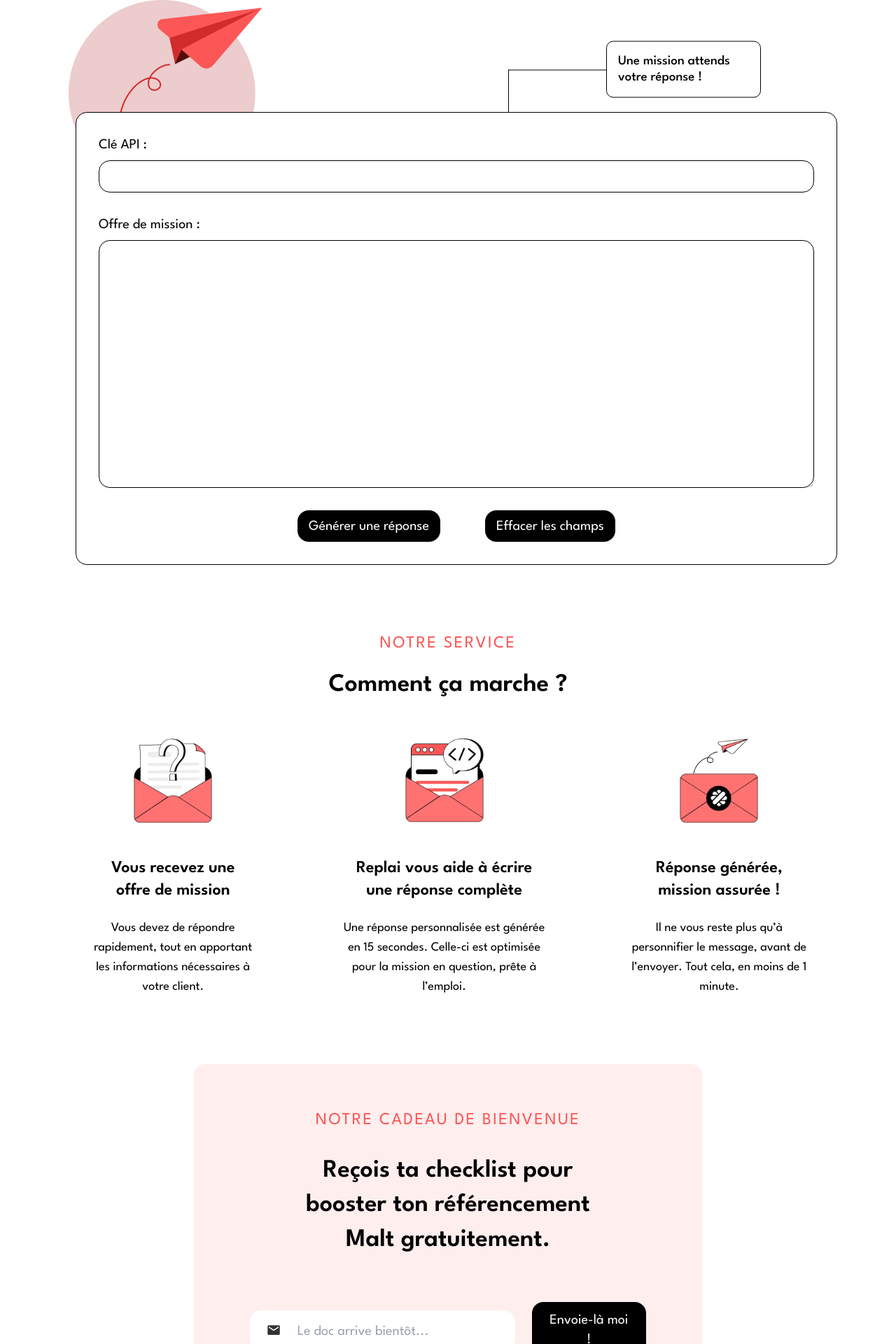
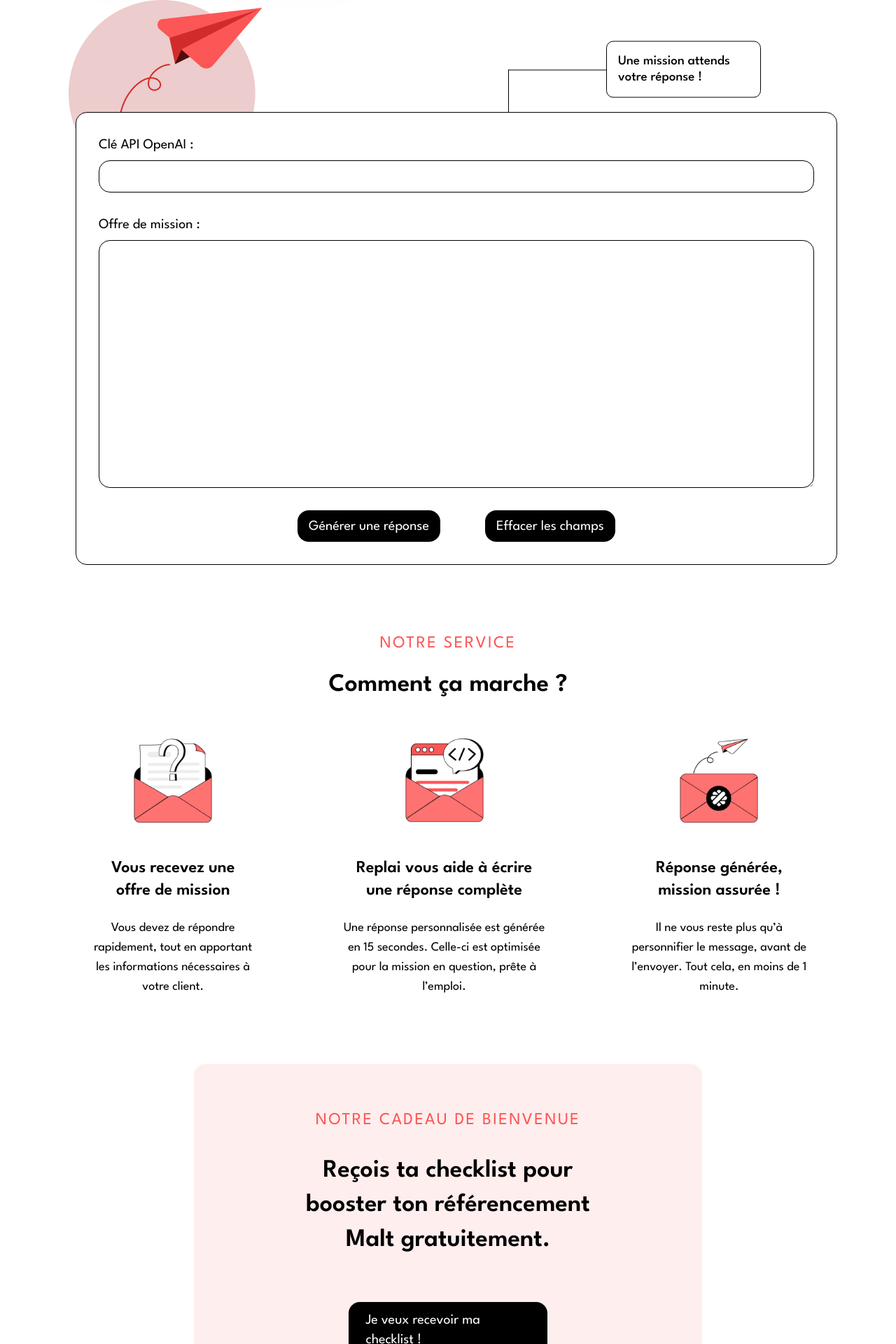
Before and after one commit to 0xEzis/replai, a React (Vite) app: page / in a window 1280 px wide. Shown: the part 752-2672 px from the top of the page at 70% size. Built offline with nearby package versions, Linux system fonts and the light colour scheme; a web font is replaced by a local one.

Commit message:
Change doc, add openai

```diff
--- a/src/Repl.jsx
+++ b/src/Repl.jsx
@@ -92,7 +92,7 @@ const Repl = ({ AppRef }) => {
           className="flex flex-col gap-8 py-8 px-8 mx-3 my-12 border border-black w-full rounded-2xl bg-white z-20 lg:text-xl lg:mt-40"
         >
           <label htmlFor="apiKey" className="flex flex-col gap-2">
-            Clé API :
+            Clé API OpenAI :
             <input
               name="apiKey"
               id="apiKey"
@@ -142,7 +142,7 @@ const Repl = ({ AppRef }) => {
             <div className="flex flex-col h-full justify-around items-center">
               <img src={loader} alt="" />
               <p className="text-center">
-                Réponse en cours de génération, veuilez patientiez !
+                Réponse en cours de génération,<br /> veuillez patientier !
               </p>
               <button
                 className="flex mx-auto bg-black text-white py-2 pt-[9px] px-4 rounded-2xl"
@@ -156,7 +156,7 @@ const Repl = ({ AppRef }) => {
               <div className="flex flex-col gap-4">
                 <p>Réponse générée :</p>
                 <textarea
-                  className="rounded-2xl border border-black py-2 px-2 h-full whitespace-pre-line lg:px-4 lg:py-4"
+                  className="rounded-2xl border border-black py-2 px-2 h-full whitespace-pre-line text-black lg:px-4 lg:py-4"
                   rows={12}
                   col={10}
                   disabled
--- a/src/SendDoc.jsx
+++ b/src/SendDoc.jsx
@@ -5,17 +5,17 @@ const SendDoc = () => {
   return (
     <section className="flex flex-col justify-center items-center gap-8 mt-12 mx-4 bg-malt-color/10 py-8 px-4 rounded-2xl lg:w-2/3 lg:mx-auto lg:px-12 lg:py-16 lg:gap-16">
       <div className="flex flex-col justify-center items-center gap-4 lg:gap-8">
-        <p className="text-malt-color lg:text-2xl tracking-widest">NOTRE CADEAU DE BIENVENUE</p>
+        <p className="text-malt-color lg:text-2xl tracking-widest">
+          NOTRE CADEAU DE BIENVENUE
+        </p>
         <p className="text-2xl font-semibold text-center lg:text-4xl lg:w-3/4 lg:leading-snug">
           Reçois ta checklist pour booster ton référencement Malt gratuitement.
         </p>
       </div>
       <div className="flex flex-col gap-6 justify-center items-center lg:flex-row lg:text-xl lg:w-[90%]">
-        <div className="flex gap-2 justify-center items-center bg-white rounded-2xl px-6 py-3 lg:gap-6 lg:w-[70%] lg:justify-start">
-          <IoMdMail className="text-black/80" />
-          <input type="email" disabled placeholder="Le doc arrive bientôt..." className="text-black/80 pt-1 bg-white" />
-        </div>
-        <button className="flex justify-center items-center text-white bg-black py-3 px-6 rounded-2xl lg:w-[30%]">Envoie-là moi !</button>
+        <a href="https://twitter.com/0xEzis" className="flex justify-center items-center text-white bg-black py-3 px-6 rounded-2xl lg:w-[50%]">
+          Je veux recevoir ma checklist !
+        </a>
       </div>
     </section>
   );
```
